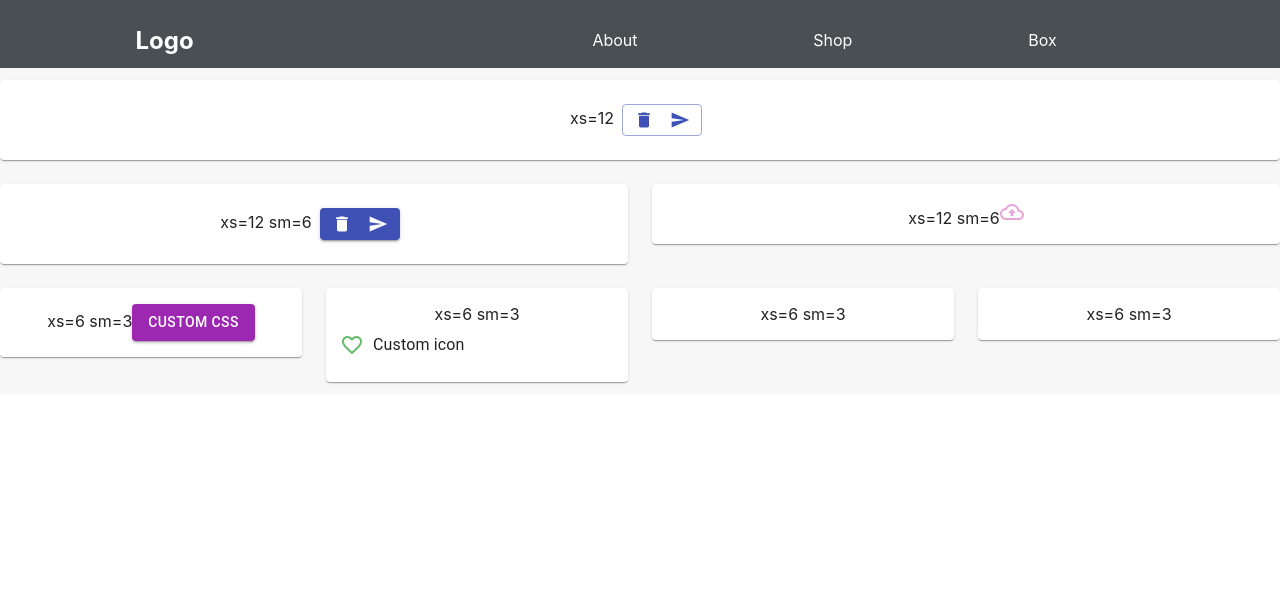
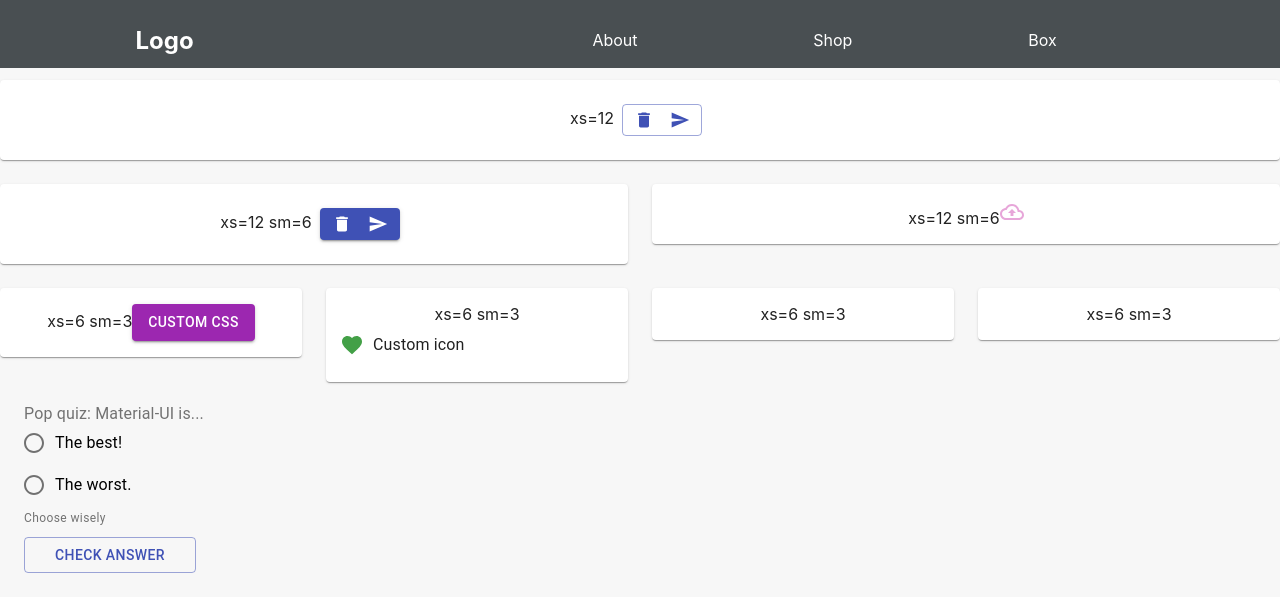
Before and after one commit to harryalbrus272/SimplePractice, a React (Create React App) app: page /box in a window 1280 px wide. Shown: the top 612 px of the page. Built offline with nearby package versions, Linux system fonts and the light colour scheme.

Commit message:
withStyles and theming applied

```diff
--- a/src/components/Box.js
+++ b/src/components/Box.js
@@ -1,4 +1,4 @@
-import React from "react";
+import React, { useState } from "react";
 import {
   Grid,
   Paper,
@@ -6,6 +6,11 @@ import {
   Checkbox,
   FormGroup,
   FormControlLabel,
+  FormControl,
+  FormHelperText,
+  FormLabel,
+  RadioGroup,
+  Radio,
 } from "@material-ui/core";
 import {
   makeStyles,
@@ -20,6 +25,34 @@ import { purple, green } from "@material-ui/core/colors";
 import FavoriteBorder from "@material-ui/icons/FavoriteBorder";
 
 const Box = () => {
+  const [value, setValue] = React.useState("");
+  const [error, setError] = React.useState(false);
+  const [helperText, setHelperText] = React.useState("Choose wisely");
+  const [state, setState] = useState({
+    checkedA: true,
+    checkedB: true,
+    checkedF: true,
+    checkedG: true,
+  });
+  const handleRadioChange = (event) => {
+    setValue(event.target.value);
+    setError(false);
+  };
+
+  const handleSubmit = (event) => {
+    event.preventDefault();
+
+    if (value === "best") {
+      setHelperText("You got it!");
+      setError(false);
+    } else if (value === "worst") {
+      setHelperText("Sorry, wrong answer!");
+      setError(true);
+    } else {
+      setHelperText("Please select an option.");
+      setError(true);
+    }
+  };
   const ColorButton = withStyles((theme) => ({
     root: {
       color: theme.palette.getContrastText(purple[500]),
@@ -47,6 +80,15 @@ const Box = () => {
       {...props}
     />
   ));
+
+  const handleChange = (event) => {
+    setState({ ...state, [event.target.name]: event.target.checked });
+  };
+
+  console.log({ state, value });
+  console.log({ value });
+  console.log({ error });
+
   const useStyles = makeStyles((theme) => ({
     root: {
       flexGrow: 1,
@@ -62,6 +104,12 @@ const Box = () => {
     },
     cloudButtonIcon: {
       color: "#e7a6d9",
+    },
+    formControl: {
+      margin: theme.spacing(3),
+    },
+    buttonRadio: {
+      margin: theme.spacing(1, 1, 0, 0),
     },
   }));
   const classes = useStyles();
@@ -115,7 +163,13 @@ const Box = () => {
             xs=6 sm=3
             <FormGroup row>
               <FormControlLabel
-                control={<GreenCheckbox />}
+                control={
+                  <GreenCheckbox
+                    checked={state.checkedG}
+                    onChange={handleChange}
+                    name="checkedG"
+                  />
+                }
                 label="Custom icon"
               />
             </FormGroup>
@@ -128,6 +182,41 @@ const Box = () => {
           <Paper className={classes.paper}>xs=6 sm=3</Paper>
         </Grid>
       </Grid>
+      <form onSubmit={handleSubmit}>
+        <FormControl
+          component="fieldset"
+          error={error}
+          className={classes.formControl}
+        >
+          <FormLabel component="legend">Pop quiz: Material-UI is...</FormLabel>
+          <RadioGroup
+            aria-label="quiz"
+            name="quiz"
+            value={value}
+            onChange={handleRadioChange}
+          >
+            <FormControlLabel
+              value="best"
+              control={<Radio />}
+              label="The best!"
+            />
+            <FormControlLabel
+              value="worst"
+              control={<Radio />}
+              label="The worst."
+            />
+          </RadioGroup>
+          <FormHelperText>{helperText}</FormHelperText>
+          <Button
+            type="submit"
+            variant="outlined"
+            color="primary"
+            className={classes.buttonRadio}
+          >
+            Check Answer
+          </Button>
+        </FormControl>
+      </form>
     </div>
   );
 };
```
